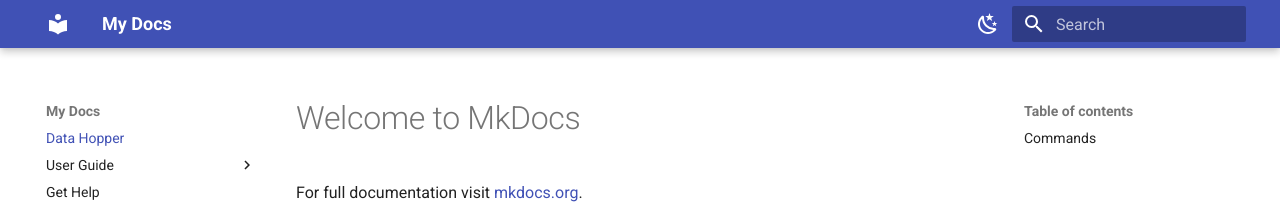
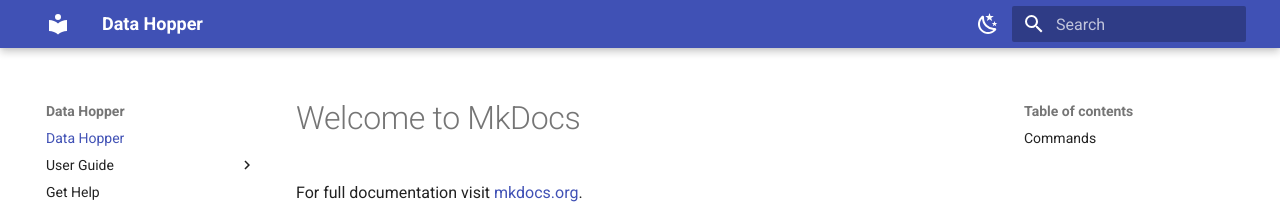
Before and after one commit to tomasoak/datahopper, an MkDocs documentation site: the page built from docs/index.md, in a window 1280 px wide. Shown: the top 208 px of the page. Built offline with MkDocs 1.6.1 and Material for MkDocs 9.7.7, drawn with Linux system fonts in a browser that asks for light colours.

Commit message:
Update mkdocs.yml

```diff
--- a/mkdocs.yml
+++ b/mkdocs.yml
@@ -1,12 +1,5 @@
-site_name: My Docs
+site_name: Data Hopper
 
-# theme:
-#   name: 'material'
-  # palette:
-  #   primary: 'indigo'
-  #   accent: 'deep orange'
-  # logo: 'img/icon-white.svg'
-  # favicon: 'img/favicon.png'
 theme:
   name: 'material'
   palette:
```
